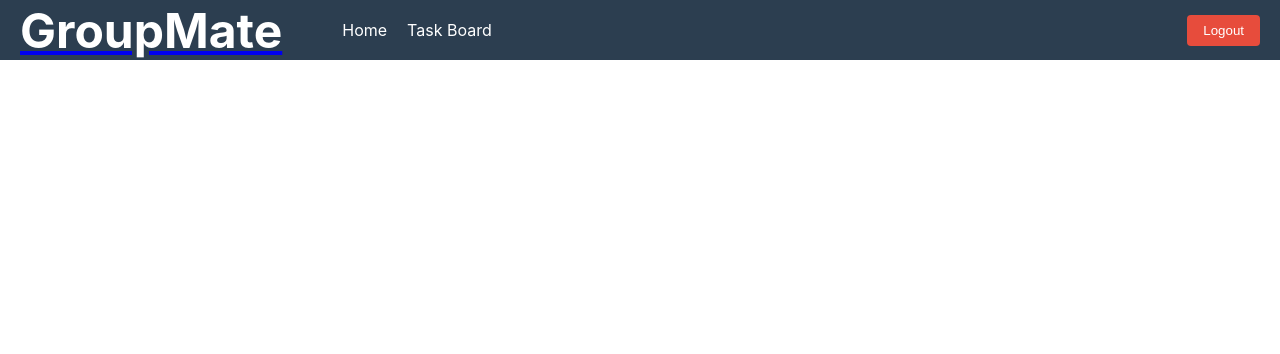
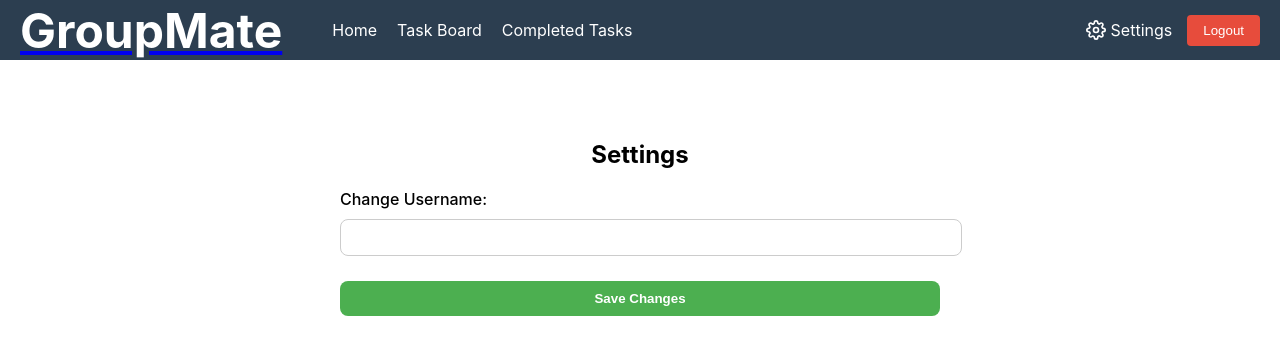
Before and after one commit to jrveloya/GroupMate, a React (Create React App) app in the folder frontend/: page /settings in a window 1280 px wide. Shown: the top 354 px of the page. Built offline with nearby package versions, Linux system fonts and the light colour scheme; no server answers.

Commit message:
added settings and completed task page

```diff
--- a/frontend/src/App.js
+++ b/frontend/src/App.js
@@ -5,6 +5,8 @@ import Navbar from "./components/Navbar";
 import Register from "./components/Register";
 import Login from "./components/Login";
 import Dashboard from "./components/Dashboard";
+import CompletedTasks from "./components/CompletedTasks";
+import Settings from "./components/Settings";
 import {
   BrowserRouter as Router,
   Routes,
@@ -34,9 +36,11 @@ function App() {
         <Routes>
           <Route path="/" element={<Home />} />
           <Route path="/tasks" element={<TaskBoard />} />
+          <Route path="/completed-tasks" element={<CompletedTasks />} />
           <Route path="/dashboard" element={<Dashboard />} />
           <Route path="/register" element={<Register />} />
           <Route path="/login" element={<Login />} />
+          <Route path="/settings" element={<Settings />} />
         </Routes>
       </Layout>
     </Router>
--- /dev/null
+++ b/frontend/src/components/CompletedTasks.css
@@ -0,0 +1,23 @@
+.completed-container {
+  padding: 40px;
+  max-width: 800px;
+  margin: auto;
+}
+
+.completed-list {
+  list-style: none;
+  padding: 0;
+}
+
+.completed-card {
+  background: #e0f7ea;
+  padding: 20px;
+  margin-bottom: 15px;
+  border-radius: 10px;
+  box-shadow: 0 2px 6px rgba(0, 0, 0, 0.08);
+}
+
+.completed-date {
+  font-size: 0.85rem;
+  color: #4caf50;
+}
--- /dev/null
+++ b/frontend/src/components/CompletedTasks.jsx
@@ -0,0 +1,51 @@
+import React, { useEffect, useState } from "react";
+import "./CompletedTasks.css";
+
+const CompletedTasks = () => {
+  const [completedTasks, setCompletedTasks] = useState([]);
+  const [loading, setLoading] = useState(true);
+
+  const fetchCompletedTasks = async () => {
+    try {
+      const token = localStorage.getItem("token");
+
+      const response = ""; //Get response from backend here
+
+      const data = await response.json();
+      setCompletedTasks(data.tasks);
+    } catch (err) {
+      console.error("Error fetching completed tasks:", err);
+    } finally {
+      setLoading(false);
+    }
+  };
+
+  useEffect(() => {
+    fetchCompletedTasks();
+  }, []);
+
+  return (
+    <div className="completed-container">
+      <h2>Completed Tasks</h2>
+      {loading ? (
+        <p>Loading...</p>
+      ) : completedTasks.length === 0 ? (
+        <p>No completed tasks yet.</p>
+      ) : (
+        <ul className="completed-list">
+          {completedTasks.map((task) => (
+            <li key={task.id} className="completed-card">
+              <h3>{task.title}</h3>
+              <p>{task.description}</p>
+              <p className="completed-date">
+                Completed on: {task.completed_date || "N/A"}
+              </p>
+            </li>
+          ))}
+        </ul>
+      )}
+    </div>
+  );
+};
+
+export default CompletedTasks;
--- a/frontend/src/components/Dashboard.jsx
+++ b/frontend/src/components/Dashboard.jsx
@@ -17,14 +17,18 @@ const Dashboard = () => {
             <p>View and manage all your tasks.</p>
           </div>
         </Link>
+        <Link to="/completed-tasks" className="card-link">
           <div className="card">
             <h3>Completed</h3>
             <p>See what you've accomplished.</p>
           </div>
+        </Link>
+        <Link to="/settings" className="card-link">
           <div className="card">
             <h3>Settings</h3>
             <p>Manage your profile and preferences.</p>
           </div>
+        </Link>
       </div>
     </div>
   );
--- a/frontend/src/components/Navbar.css
+++ b/frontend/src/components/Navbar.css
@@ -14,9 +14,13 @@
 }
 
 .nav-links {
-  list-style: none;
   display: flex;
   gap: 20px;
+  margin-left: 30px;
+  flex-grow: 1;
+  justify-content: flex-start;
+  list-style: none;
+  padding: 0;
 }
 
 .nav-links li a {
@@ -28,7 +32,22 @@
   color: cyan;
 }
 .nav-actions {
-  margin-left: auto;
+  display: flex;
+  align-items: center;
+  gap: 15px;
+}
+
+.settings-link {
+  display: flex;
+  align-items: center;
+  color: inherit;
+  text-decoration: none;
+  font-size: 1rem;
+  transition: color 0.2s ease;
+}
+
+.settings-link:hover {
+  color: #4caf50;
 }
 
 .logout-button {
--- a/frontend/src/components/Navbar.jsx
+++ b/frontend/src/components/Navbar.jsx
@@ -1,5 +1,6 @@
 import React from "react";
 import { Link, useNavigate } from "react-router";
+import { FiSettings } from "react-icons/fi";
 import "./Navbar.css";
 
 const Navbar = () => {
@@ -26,8 +27,15 @@ const Navbar = () => {
         <li>
           <Link to="/tasks">Task Board</Link>
         </li>
+        <li>
+          <Link to="/completed-tasks">Completed Tasks</Link>
+        </li>
       </ul>
       <div className="nav-actions">
+        <Link to="/settings" className="settings-link">
+          <FiSettings size={20} style={{ marginRight: "5px" }} />
+          Settings
+        </Link>
         <button onClick={handleLogout} className="logout-button">
           Logout
         </button>
--- /dev/null
+++ b/frontend/src/components/Settings.css
@@ -0,0 +1,32 @@
+.settings-container {
+  max-width: 600px;
+  margin: 40px auto;
+  padding: 20px;
+}
+
+.settings-form {
+  display: flex;
+  flex-direction: column;
+  gap: 15px;
+}
+
+.settings-form label {
+  display: flex;
+  flex-direction: column;
+  font-weight: 500;
+}
+
+.settings-form input {
+  padding: 10px;
+  border: 1px solid #ccc;
+  border-radius: 8px;
+}
+
+.settings-form button {
+  background: #4caf50;
+  color: white;
+  padding: 10px 20px;
+  border: none;
+  border-radius: 8px;
+  cursor: pointer;
+}
--- /dev/null
+++ b/frontend/src/components/Settings.jsx
@@ -0,0 +1,68 @@
+import React, { useState, useEffect } from "react";
+import "./Settings.css";
+
+const Settings = () => {
+  const [user, setUser] = useState({ username: "" });
+
+  const fetchUserData = async () => {
+    const token = localStorage.getItem("token");
+    try {
+      const res = await fetch("http://localhost:5000/api/user", {
+        headers: {
+          Authorization: `Bearer ${token}`,
+        },
+      });
+      const data = await res.json();
+      setUser({ name: data.username });
+    } catch (err) {
+      console.error("Failed to fetch user:", err);
+    }
+  };
+
+  useEffect(() => {
+    fetchUserData();
+  }, []);
+
+  const handleChange = (e) => {
+    setUser((prev) => ({ ...prev, [e.target.name]: e.target.value }));
+  };
+
+  const handleSubmit = async (e) => {
+    e.preventDefault();
+    const token = localStorage.getItem("token");
+    try {
+      await fetch("http://localhost:5000/api/user", {
+        method: "PUT",
+        headers: {
+          "Content-Type": "application/json",
+          Authorization: `Bearer ${token}`,
+        },
+        body: JSON.stringify(user),
+      });
+      alert("Profile updated!");
+    } catch (err) {
+      console.error("Failed to update profile:", err);
+    }
+  };
+
+  return (
+    <div className="settings-container">
+      <h2>Settings</h2>
+      <form onSubmit={handleSubmit} className="settings-form">
+        <label>
+          Change Username:
+          <input
+            type="text"
+            name="username"
+            value={user.username}
+            onChange={handleChange}
+          />
+        </label>
+
+        <button type="submit">Save Changes</button>
+      </form>
+    </div>
+  );
+};
+
+export default Settings;
--- /dev/null
+++ b/package.json
@@ -0,0 +1,5 @@
+{
+  "dependencies": {
+    "react-icons": "^5.5.0"
+  }
+}
```
Also changed, not shown: 1 other file (tests, documents, lock files or other folders). Lines whose indentation alone changed are shown as unchanged.
